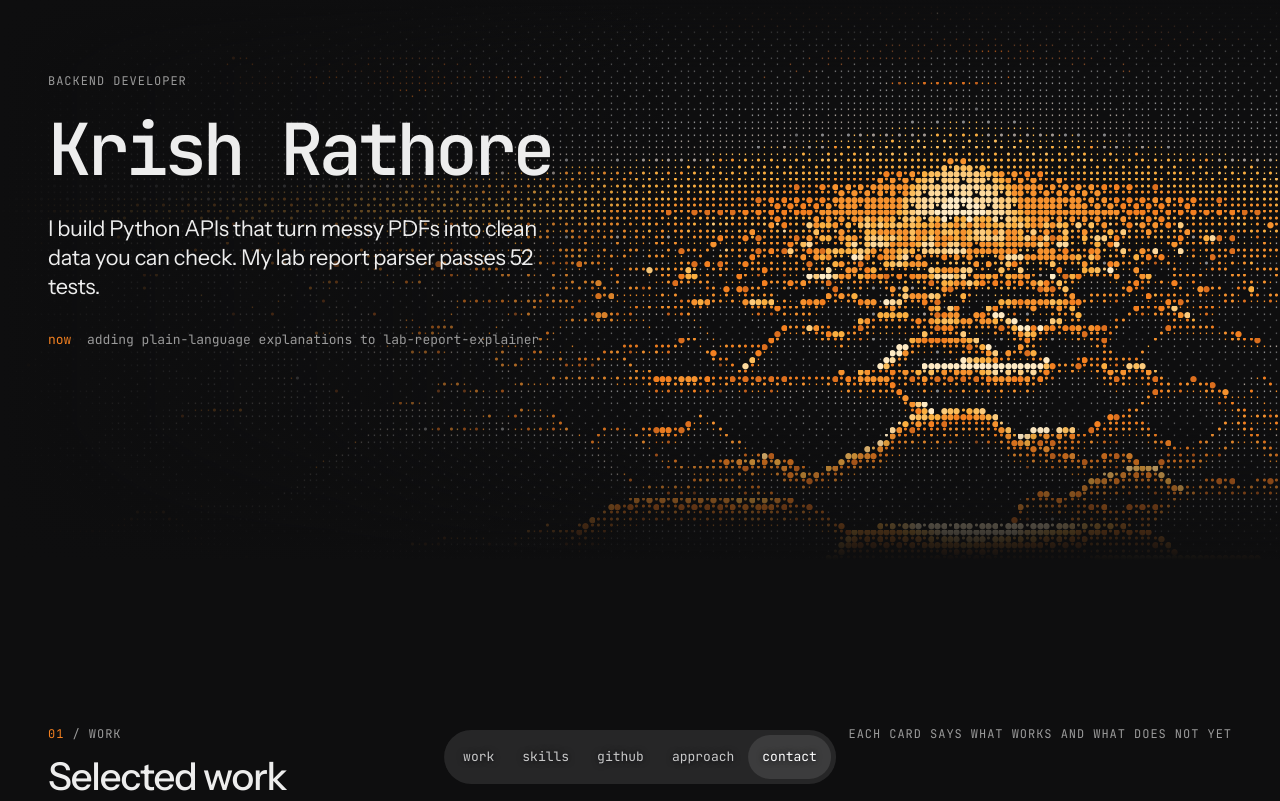
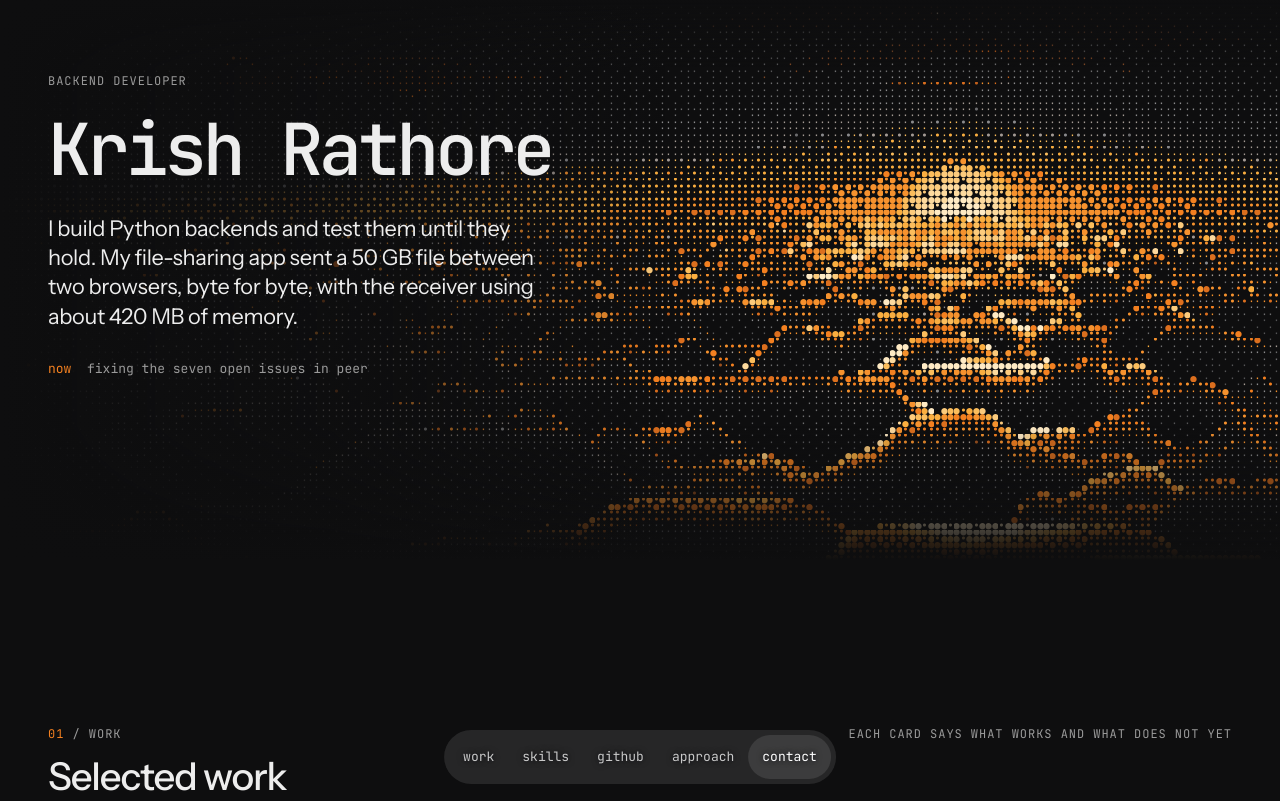
Before and after one commit to KrBeTect2025/portfolio, a plain HTML site: page index.html in a window 1280 px wide. Shown: the top 801 px of the page. Drawn offline with Linux system fonts and the light colour scheme; no server answers; animation ran at ten frames a second.

Commit message:
Rewrite the hero pitch and now line around peer
lab-report-explainer is private now, so the pitch uses peer's checkable result: a 50 GB file sent byte for byte with about 420 MB of memory.

```diff
--- a/index.html
+++ b/index.html
@@ -67,8 +67,8 @@
           <p class="sg-label sg-role">Backend developer</p>
           <!-- The real name is in .sg-sr for screen readers and search; the visible copy scrambles into place. -->
           <h1 class="sg-name"><span class="sg-sr">Krish Rathore</span><span class="sg-dec" id="nameText" aria-hidden="true">Krish Rathore</span></h1>
-          <p class="sg-pitch">I build Python APIs that turn messy PDFs into clean data you can check. My lab report parser passes 52 tests.</p>
-          <p class="sg-mono sg-now"><span class="sg-accent">now</span>&nbsp;&nbsp;adding plain-language explanations to lab-report-explainer</p>
+          <p class="sg-pitch">I build Python backends and test them until they hold. My file-sharing app sent a 50 GB file between two browsers, byte for byte, with the receiver using about 420 MB of memory.</p>
+          <p class="sg-mono sg-now"><span class="sg-accent">now</span>&nbsp;&nbsp;fixing the seven open issues in peer</p>
         </div>
       </section>
 
```
